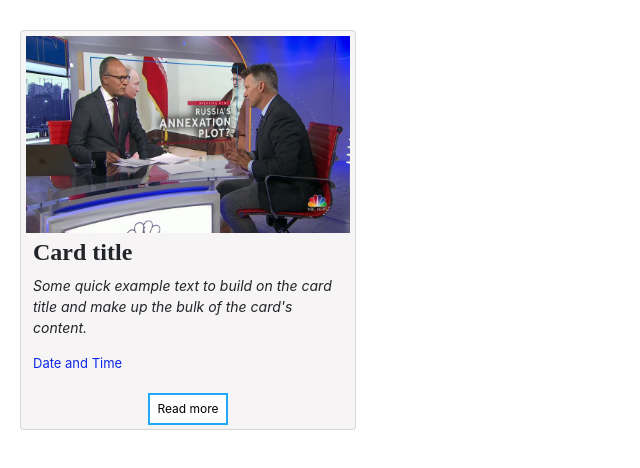
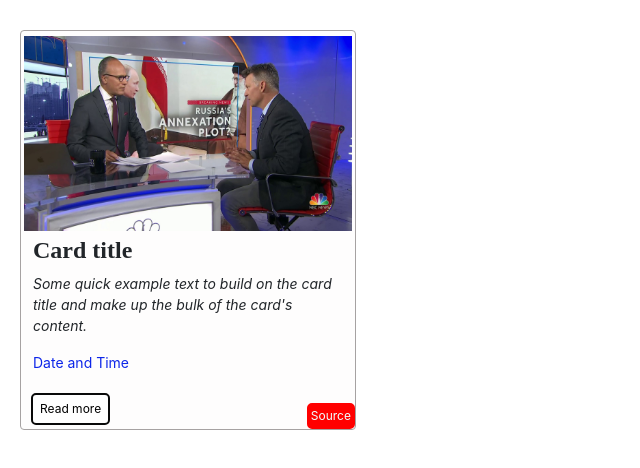
Before and after one commit to sakshee15/News_App, a React (Create React App) app in the folder news_application/: page / in a window 1280 px wide. Shown: the top 468 px of the page, without its empty margins (0-640 px from the left). Built offline with nearby package versions, Linux system fonts and the light colour scheme.

Commit message:
adding card component

```diff
--- a/news_application/src/App.js
+++ b/news_application/src/App.js
@@ -6,6 +6,7 @@ function App() {
   return (
     <div className="App">
       <Card></Card>
+
     </div>
   );
 }
--- a/news_application/src/components/card.css
+++ b/news_application/src/components/card.css
@@ -3,13 +3,20 @@
     margin-left:20px;
     width:21rem;
     height:25rem;
-    background-color:rgb(246, 244, 244);
+    background-color:rgb(254, 253, 253);
     margin-bottom:0.5cm;
+    border-width: 0.02cm;
+    border-color: rgb(166, 162, 162);
   }
   .card-img-top{
     height:100%;
     border-radius:3px;
-    padding:5px;
+    padding:5px 3px;
+  }
+  .top-right {
+    position: absolute;
+    top: 8px;
+    right: 16px;
   }
   .card-text{
     font-size:14px;
@@ -28,13 +35,13 @@
   .card-date{
     text-align: left;
     padding-left:12px;
-    font-size:small;
+    font-size:14px;
     color:#0d26e9;
   }
   .button {
     background-color: #1f4ae6;
     border: none;
-    align-items:left;
+    border-radius:5px;
     color: white;
     padding: 5px 7px;
     text-align: center;
@@ -45,9 +52,22 @@
     cursor: pointer;
     background-color: white;
     color: black;
-    border: 2px solid #1fa8f8;
+    border: 2px solid #090909;
+    float: left;
+    margin-left:10px;
   }
   .button:hover {
-    background-color:#1fa8f8;
+    background-color:#0b0b0b;
     color: white;
   }
+  .bottom {
+    position: absolute;
+    bottom: 0;
+    right: 0.001cm;
+    border: 2px solid red;
+    padding:2px;
+    border-radius: 5px;
+    font-size: 12px;
+    color: azure;
+    background-color: red;
+}
--- a/news_application/src/components/card.js
+++ b/news_application/src/components/card.js
@@ -12,6 +12,7 @@ function Card(){
             <p className='card-text' >Some quick example text to build on the card title and make up the bulk of the card's content.</p>
             <p className='card-date'>Date and Time</p>
             <button className='button'>Read more</button>
+            <div className="bottom" >Source</div>
           </div>
         </div>
          );
```
